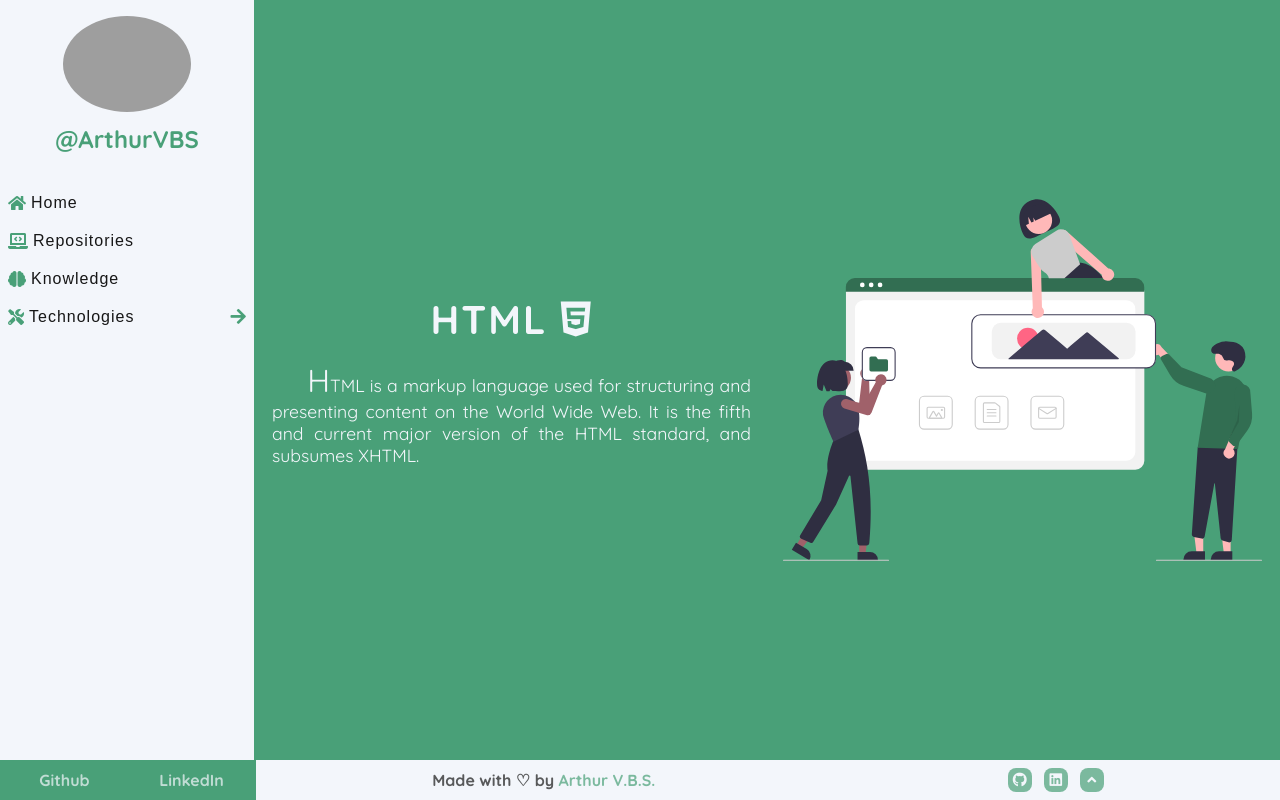
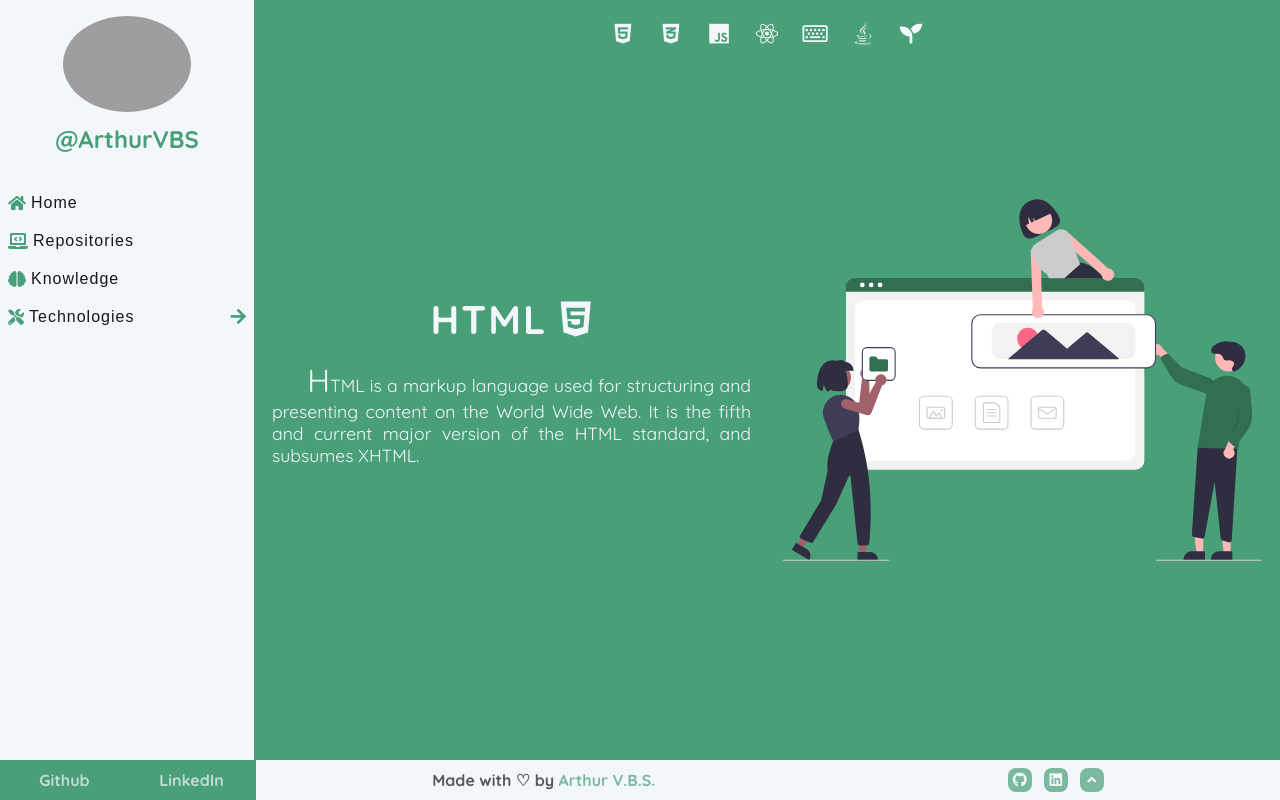
Before and after one commit to ArthurVBS/HomePage, a Next.js app: page / in a window 1280 px wide. Both pictures are taken after a click on the element "technologies". Built offline with nearby package versions, Linux system fonts and the light colour scheme; grey boxes are pictures that could not be loaded.

Commit message:
Add a navbar in the tech section

```diff
--- a/src/components/fullPageScroll/index.tsx
+++ b/src/components/fullPageScroll/index.tsx
@@ -1,16 +1,40 @@
 import React from 'react'
 import { technologiesType } from '../../types/technologies'
-import { Container, Text, Section, Image, Title, Description } from './styles'
+import {
+  Container,
+  Text,
+  Section,
+  Image,
+  Title,
+  Description,
+  Nav,
+  Link,
+} from './styles'
 
 type Props = {
   techs: technologiesType[]
 }
 
 const FullPageScroll: React.FC<Props> = ({ techs }) => {
+  const displayNav = () => {
+    return (
+      <Nav>
+        {techs.map((tech, index) => {
+          return (
+            <Link href={`#${tech.title}`} key={index}>
+              <i className={tech.fontAwesomeIcon}></i>
+            </Link>
+          )
+        })}
+      </Nav>
+    )
+  }
+
   const displayTechs = () => {
     return techs.map((tech, index) => {
       return (
-        <Section key={index}>
+        <Section key={index} id={`${tech.title}`}>
+          {displayNav()}
           <Text>
             <Title>
               {tech.title} <i className={tech.fontAwesomeIcon}></i>
--- a/src/components/fullPageScroll/styles.ts
+++ b/src/components/fullPageScroll/styles.ts
@@ -5,6 +5,7 @@ export const Container = styled.div`
   flex-grow: 1;
   width: 100%;
   height: 100%;
+  scroll-behavior: smooth;
   scroll-snap-type: y mandatory;
   border: 2px solid ${props => props.theme.primary};
   border-left: none;
@@ -16,19 +17,73 @@ export const Container = styled.div`
 `
 
 export const Section = styled.section`
+  position: relative;
   display: flex;
   flex-direction: column;
   width: 100%;
-  height: 100%;
   scroll-snap-align: start;
 
   @media (min-width: 768px) {
     flex-direction: row;
+    flex-wrap: wrap;
+    height: 100%;
+
+    &:nth-child(even) {
+      flex-direction: row-reverse;
+    }
   }
 
   &:nth-child(odd) {
     background-color: ${props => props.theme.primary};
     color: ${props => props.theme.background};
+  }
+
+  @media (min-width: 1024px) {
+    flex-wrap: nowrap;
+  }
+`
+
+export const Nav = styled.nav`
+  color: inherit;
+  width: 100%;
+  display: none;
+  padding: 16px;
+
+  @media (min-width: 768px) {
+    display: flex;
+    flex-direction: row;
+    flex-wrap: wrap;
+    justify-content: center;
+    align-items: center;
+    gap: 16px;
+    order: 3;
+  }
+
+  @media (min-width: 1024px) {
+    position: absolute;
+    top: 0;
+    left: 0;
+  }
+`
+
+export const Link = styled.a`
+  color: inherit;
+  display: flex;
+  justify-content: center;
+  align-items: center;
+  padding: 4px;
+  width: 32px;
+  height: 32px;
+  border-radius: 8px;
+  transition: color 0.4s, background-color 0.4s;
+
+  &:hover {
+    background-color: ${props => props.theme.background};
+    color: ${props => props.theme.primary};
+  }
+
+  i {
+    font-size: 1.4em;
   }
 `
 
@@ -38,7 +93,6 @@ export const Text = styled.div`
   justify-content: center;
   align-items: center;
   gap: 16px;
-  height: 100%;
   width: 100%;
   padding: 16px;
 `
@@ -61,8 +115,12 @@ export const Description = styled.p`
 `
 
 export const Image = styled.img`
-  max-width: 50%;
+  max-width: 100%;
   flex-grow: 1;
   padding: 16px;
   margin: 0 auto;
+
+  @media (min-width: 768px) {
+    max-width: 50%;
+  }
 `
```
